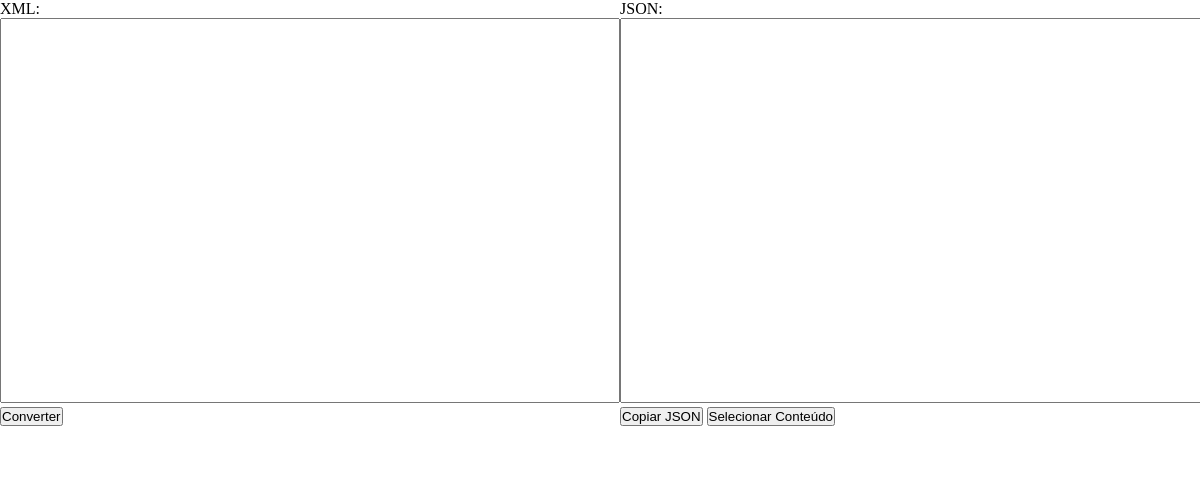
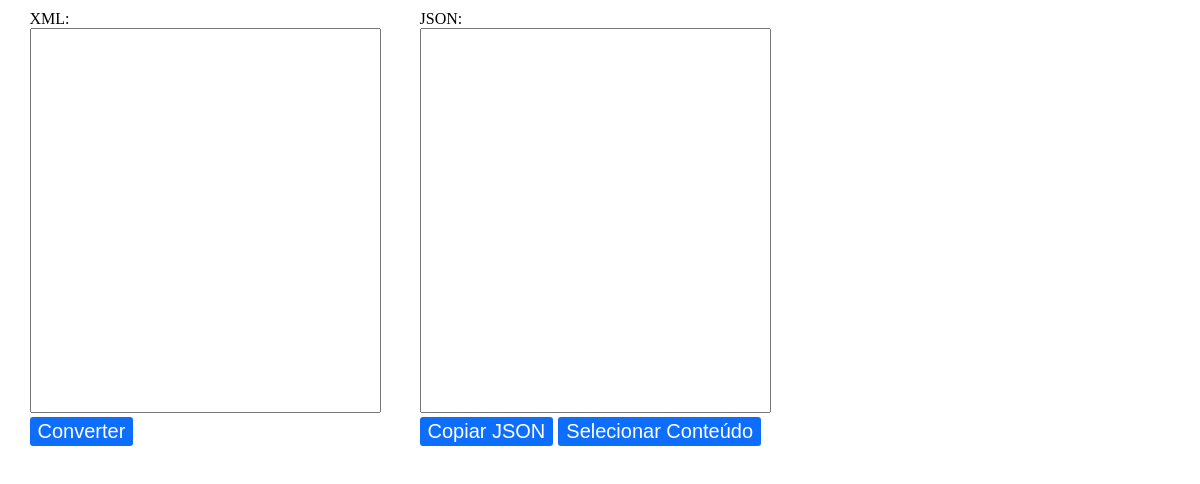
Before and after one commit to ArthurLobopro/xml-to-json, an Electron app: page public/index.html in a window 800 px wide. Shown: the top 484 px of the page, 1200 px wide, since content can reach past the window. Drawn offline with Linux system fonts and the light colour scheme.

Commit message:
Update index.css

```diff
--- a/public/index.css
+++ b/public/index.css
@@ -8,22 +8,53 @@ body{
     width: 100vw;
     height: 100vh;
     display: flex;
+    padding: 10px;
+    justify-content: space-around;
+
 }
 
-#xml-input{
+.input-wrapper, .output-wrapper {
+    overflow: hidden;
+    width: 45%;
+}
+
+.flex{
+    display: flex;
+}
+
+#xml-input, #json-content{
+    width: 620px;
+    height: 385px;
+    max-width: 100%;
+    resize: none;
+    font-family: 'Courier New', Courier, monospace;
+    padding: 5px 5px;
+    white-space: pre;
+}
+
+/* #json-content{
     width: 620px;
     height: 385px;
     resize: none;
     font-family: 'Courier New', Courier, monospace;
-    margin: auto;
     padding: 5px 5px;
+    white-space: pre;
+} */
+
+button{
+    background-color: #0D6EFD;
+    color: white;
+    font-family: 'Nunito', Arial, Helvetica, sans-serif;
+    font-size: 20px;
+    border: none;
+    border-radius: 3px;
+    width: max-content;
+    box-sizing: content-box;
+    padding: 3px 8px;
+    display: flex;
+    align-items: center;
 }
 
-#json-content{
-    width: 620px;
-    height: 385px;
-    resize: none;
-    font-family: 'Courier New', Courier, monospace;
-    margin: auto;
-    padding: 5px 5px;
+button + button{
+    margin: auto 5px;
 }
```
